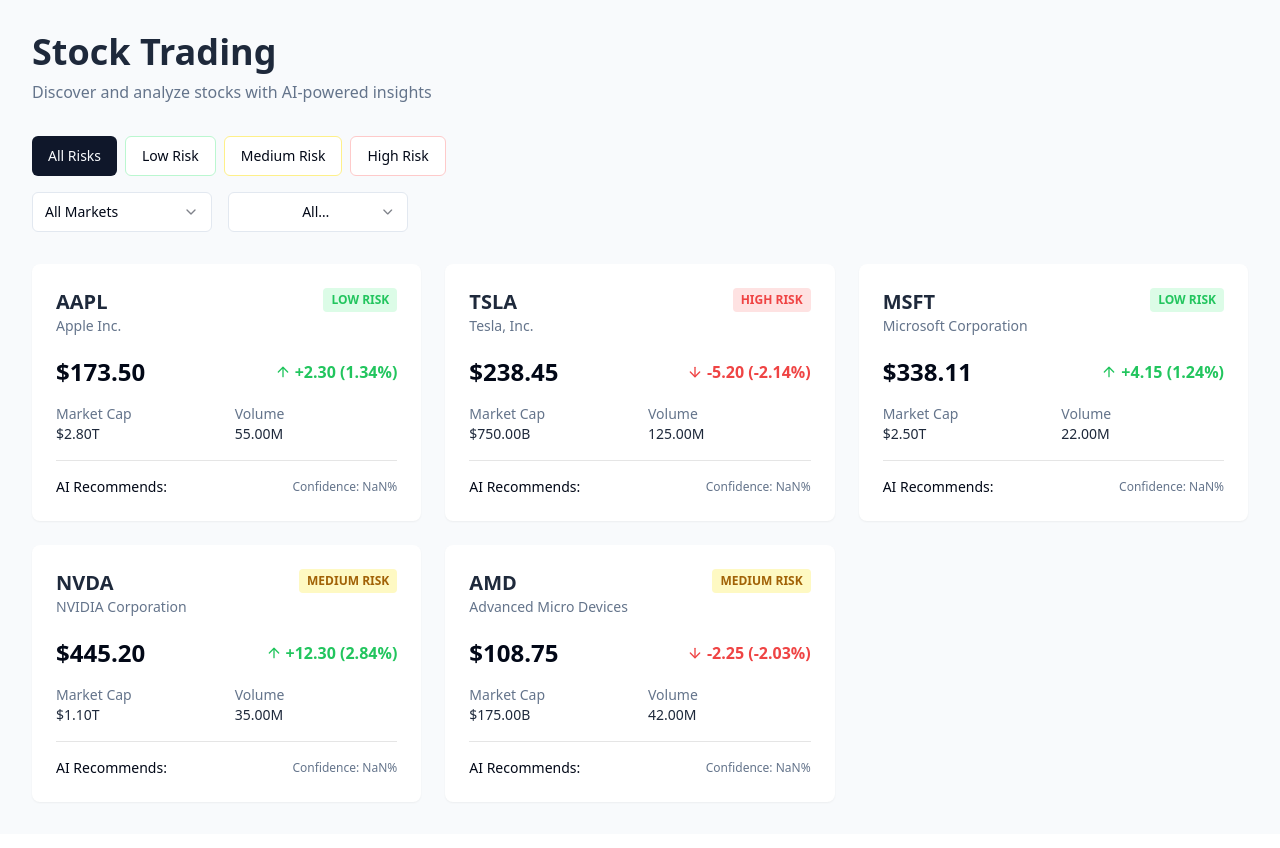
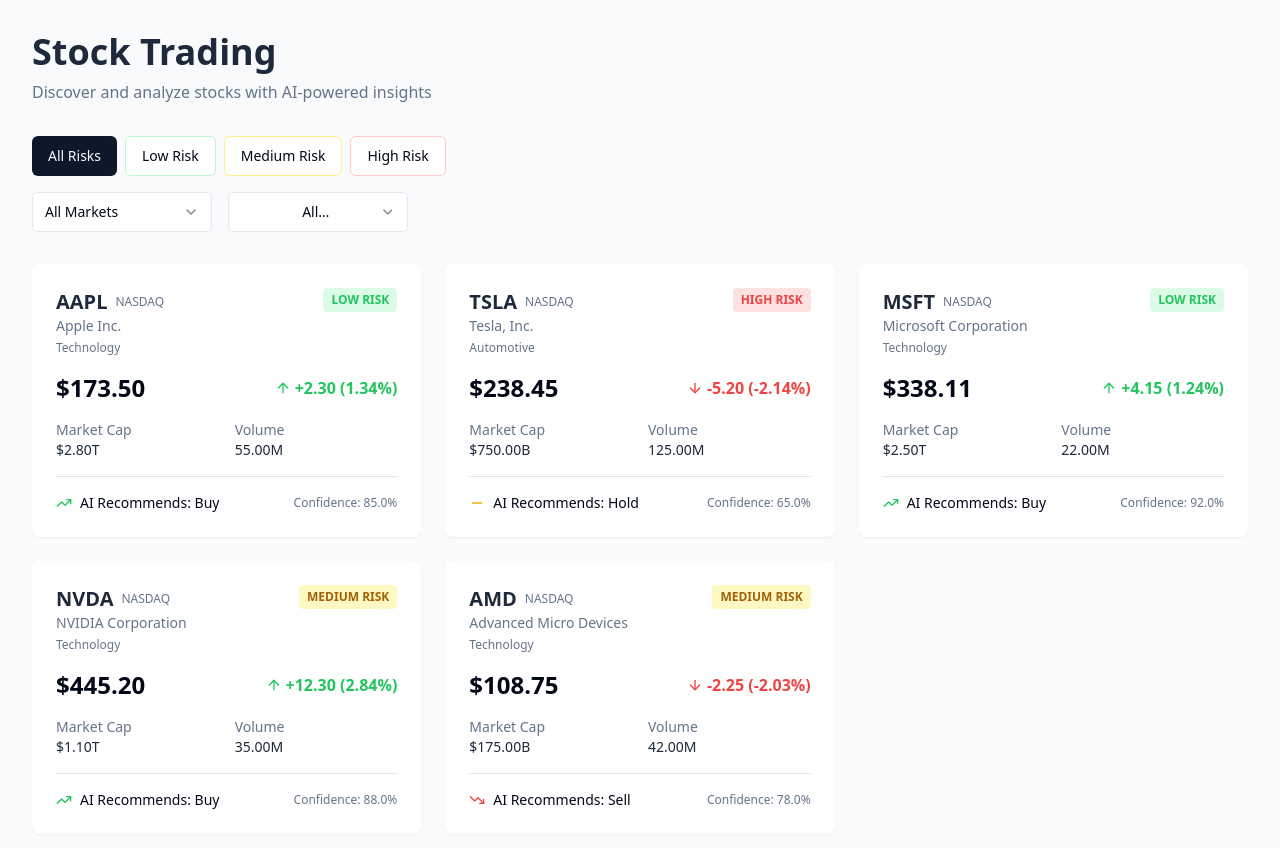
Before and after one commit to poornimabhogi/invest-scout, a React (Vite) app: page / in a window 1280 px wide. Shown: the top 848 px of the page. Built offline with nearby package versions, Linux system fonts and the light colour scheme.

Commit message:
Fix TypeScript errors in mockStocks
Added missing properties to the mockStocks data to comply with the Stock type definition, resolving TypeScript errors related to missing fields.
[skip gpt_engineer]

```diff
--- a/src/data/mockStocks.ts
+++ b/src/data/mockStocks.ts
@@ -10,6 +10,10 @@ export const mockStocks: Stock[] = [
     riskLevel: 'low',
     marketCap: 2800000000000,
     volume: 55000000,
+    market: 'NASDAQ',
+    sector: 'Technology',
+    aiRecommendation: 'buy',
+    aiConfidenceScore: 0.85
   },
   {
     symbol: 'TSLA',
@@ -20,6 +24,10 @@ export const mockStocks: Stock[] = [
     riskLevel: 'high',
     marketCap: 750000000000,
     volume: 125000000,
+    market: 'NASDAQ',
+    sector: 'Automotive',
+    aiRecommendation: 'hold',
+    aiConfidenceScore: 0.65
   },
   {
     symbol: 'MSFT',
@@ -30,6 +38,10 @@ export const mockStocks: Stock[] = [
     riskLevel: 'low',
     marketCap: 2500000000000,
     volume: 22000000,
+    market: 'NASDAQ',
+    sector: 'Technology',
+    aiRecommendation: 'buy',
+    aiConfidenceScore: 0.92
   },
   {
     symbol: 'NVDA',
@@ -40,6 +52,10 @@ export const mockStocks: Stock[] = [
     riskLevel: 'medium',
     marketCap: 1100000000000,
     volume: 35000000,
+    market: 'NASDAQ',
+    sector: 'Technology',
+    aiRecommendation: 'buy',
+    aiConfidenceScore: 0.88
   },
   {
     symbol: 'AMD',
@@ -50,5 +66,9 @@ export const mockStocks: Stock[] = [
     riskLevel: 'medium',
     marketCap: 175000000000,
     volume: 42000000,
+    market: 'NASDAQ',
+    sector: 'Technology',
+    aiRecommendation: 'sell',
+    aiConfidenceScore: 0.78
   },
 ];
```
